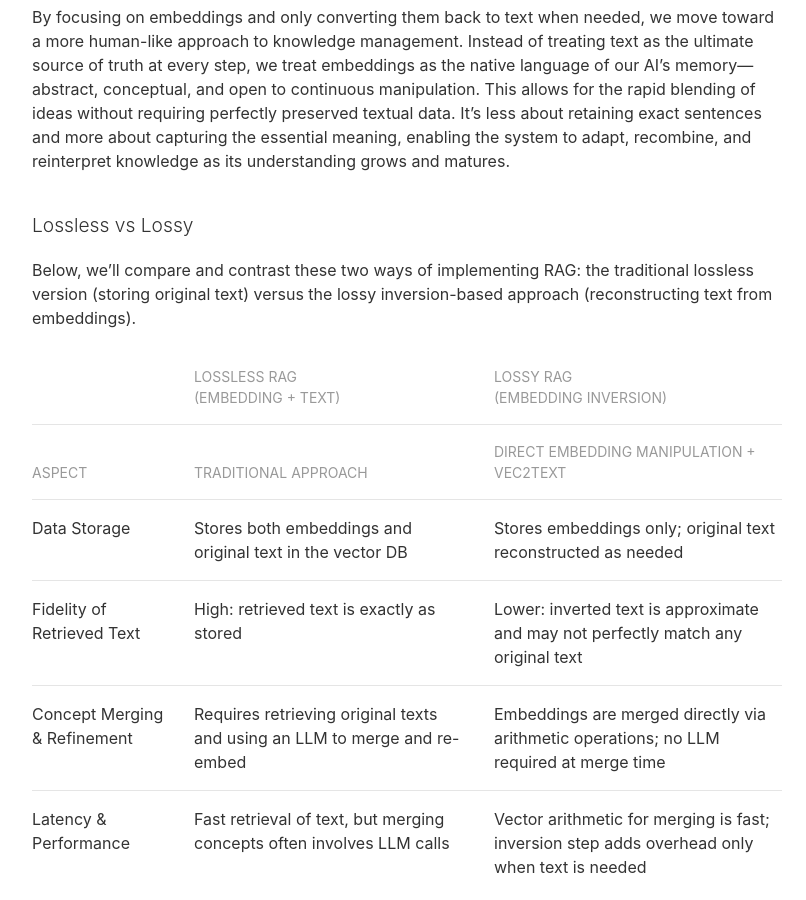
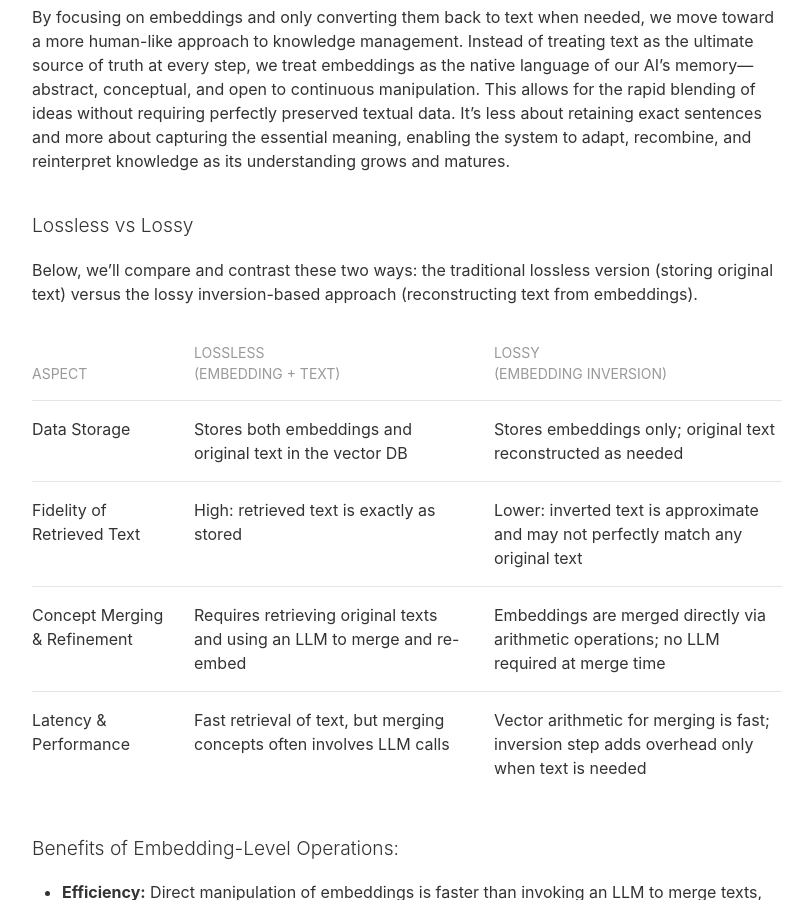
Before and after one commit to nyvyn/nyvyn.github.io, a Jekyll site: the page built from _notes/2024-12-17-lossy-embedding-inversion.markdown, in a window 1280 px wide and 900 px high, scrolled down 1562 px. Shown: the whole window, without its empty margins (233-1039 px from the left). Built offline with Jekyll 4.4.1, drawn with Linux system fonts in a browser that asks for light colours.

Commit message:
Refine RAG comparison table headers for clarity.
Simplified and standardized table headers for better readability and alignment with the discussed concepts. Removed redundant rows to streamline the structure.

```diff
--- a/_notes/2024-12-17-lossy-embedding-inversion.markdown
+++ b/_notes/2024-12-17-lossy-embedding-inversion.markdown
@@ -66,20 +66,15 @@ its understanding grows and matures.
 
 ## Lossless vs Lossy
 
-Below, we’ll compare and contrast these two ways of implementing RAG: the traditional lossless version (storing original
+Below, we’ll compare and contrast these two ways: the traditional lossless version (storing original
 text) versus the lossy inversion-based approach (reconstructing text from embeddings).
 
 <table class="uk-table uk-table-divider uk-table-justify">
     <thead>
         <tr>
-            <th></th>
-            <th class="uk-width-2-5">Lossless RAG<br>(Embedding + Text)</th>
-            <th class="uk-width-2-5">Lossy RAG<br>(Embedding Inversion)</th>
-        </tr>
-        <tr>
             <th>Aspect</th>
-            <th>Traditional Approach</th>
-            <th>Direct Embedding Manipulation + vec2text</th>
+            <th class="uk-width-2-5">Lossless<br>(Embedding + Text)</th>
+            <th class="uk-width-2-5">Lossy<br>(Embedding Inversion)</th>
         </tr>
     </thead>
     <tbody>
```
